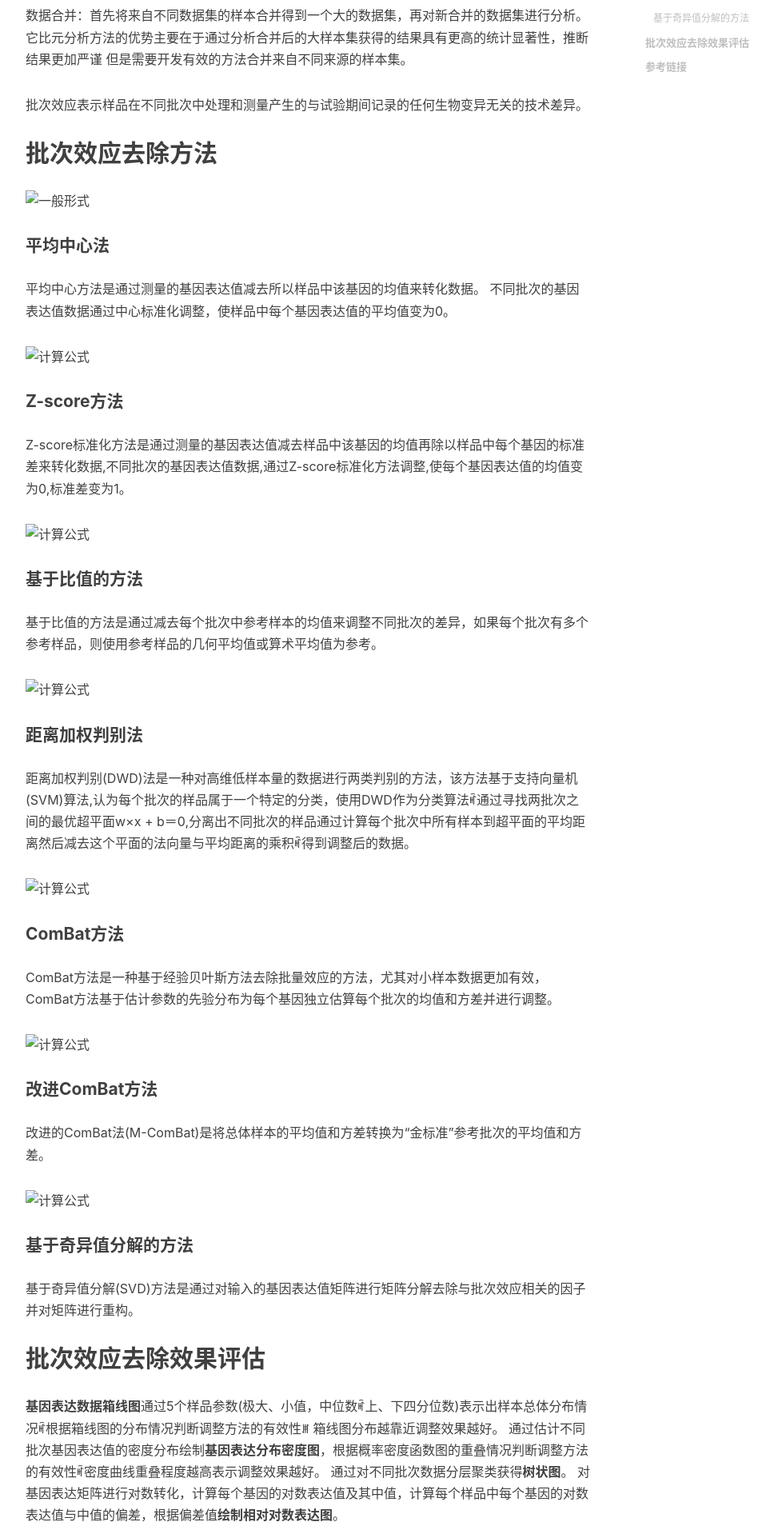
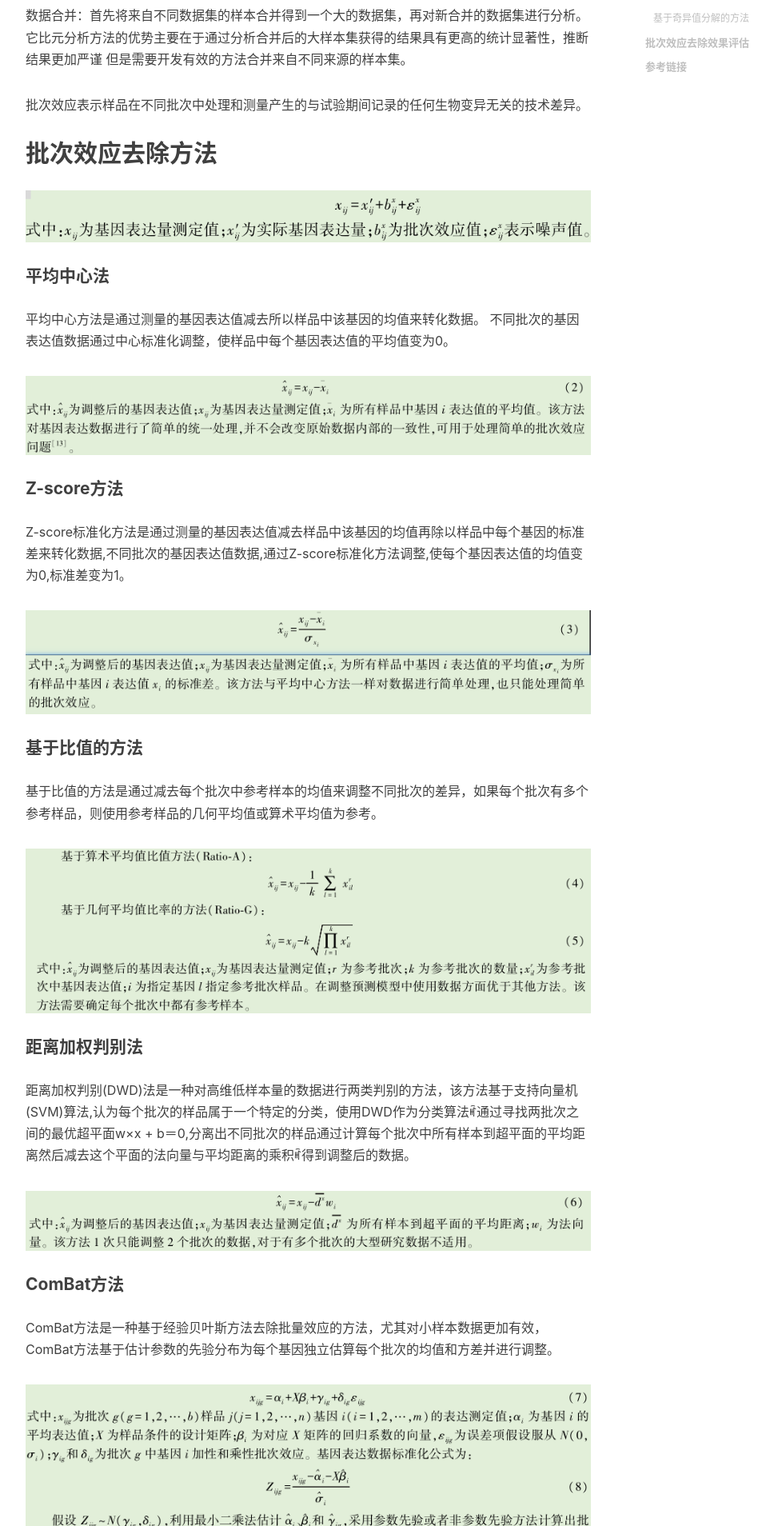
Before and after one commit to chenhongyubio/chenhongyubio.github.io, a Jekyll site: the page built from _posts/2020-01-15-批次效应.md, in a window 1280 px wide. Shown: the part 855-2763 px from the top of the page at 80% size, without its empty margins (233-1201 px from the left). Built offline with Jekyll 4.4.1, drawn with Linux system fonts in a browser that asks for light colours; nearby versions of some CDN libraries; comment, search, counter and statistics services are not loaded.

Commit message:
modified:   "2020-01-15-\346\211\271\346\254\241\346\225\210\345\272\224.md"

```diff
--- a/_posts/2020-01-15-批次效应.md
+++ b/_posts/2020-01-15-批次效应.md
@@ -24,37 +24,37 @@ tags:								#标签
 批次效应表示样品在不同批次中处理和测量产生的与试验期间记录的任何生物变异无关的技术差异。
 
 ## 批次效应去除方法
-![一般形式](img/2025-1.png)
+![一般形式](https://github.com/chenhongyubio/chenhongyubio.github.io/raw/master/img/2025-1.png)
 
 #### 平均中心法
 平均中心方法是通过测量的基因表达值减去所以样品中该基因的均值来转化数据。 不同批次的基因表达值数据通过中心标准化调整，使样品中每个基因表达值的平均值变为0。
 
-![计算公式](img/2025-2.png)
+![计算公式](https://github.com/chenhongyubio/chenhongyubio.github.io/raw/master/img/2025-2.png)
 
 #### Z-score方法
 Z-score标准化方法是通过测量的基因表达值减去样品中该基因的均值再除以样品中每个基因的标准差来转化数据,不同批次的基因表达值数据,通过Z-score标准化方法调整,使每个基因表达值的均值变为0,标准差变为1。
 
-![计算公式](img/2025-3.png)
+![计算公式](https://github.com/chenhongyubio/chenhongyubio.github.io/raw/master/img/2025-3.png)
 
 #### 基于比值的方法
 基于比值的方法是通过减去每个批次中参考样本的均值来调整不同批次的差异，如果每个批次有多个参考样品，则使用参考样品的几何平均值或算术平均值为参考。
 
-![计算公式](img/2025-4.png)
+![计算公式](https://github.com/chenhongyubio/chenhongyubio.github.io/raw/master/img/2025-4.png)
 
 #### 距离加权判别法
 距离加权判别(DWD)法是一种对高维低样本量的数据进行两类判别的方法，该方法基于支持向量机(SVM)算法,认为每个批次的样品属于一个特定的分类，使用DWD作为分类算法ꎬ通过寻找两批次之间的最优超平面w×x + b＝0,分离出不同批次的样品通过计算每个批次中所有样本到超平面的平均距离然后减去这个平面的法向量与平均距离的乘积ꎬ得到调整后的数据。
 
-![计算公式](img/2025-5.png)
+![计算公式](https://github.com/chenhongyubio/chenhongyubio.github.io/raw/master/img/2025-5.png)
 
 #### ComBat方法
 ComBat方法是一种基于经验贝叶斯方法去除批量效应的方法，尤其对小样本数据更加有效，ComBat方法基于估计参数的先验分布为每个基因独立估算每个批次的均值和方差并进行调整。
 
-![计算公式](img/2025-6.png)
+![计算公式](https://github.com/chenhongyubio/chenhongyubio.github.io/raw/master/img/2025-6.png)
 
 #### 改进ComBat方法
 改进的ComBat法(M-ComBat)是将总体样本的平均值和方差转换为“金标准”参考批次的平均值和方差。
 
-![计算公式](img/2025-7.png)
+![计算公式](https://github.com/chenhongyubio/chenhongyubio.github.io/raw/master/img/2025-7.png)
 
 #### 基于奇异值分解的方法
 基于奇异值分解(SVD)方法是通过对输入的基因表达值矩阵进行矩阵分解去除与批次效应相关的因子并对矩阵进行重构。
```
